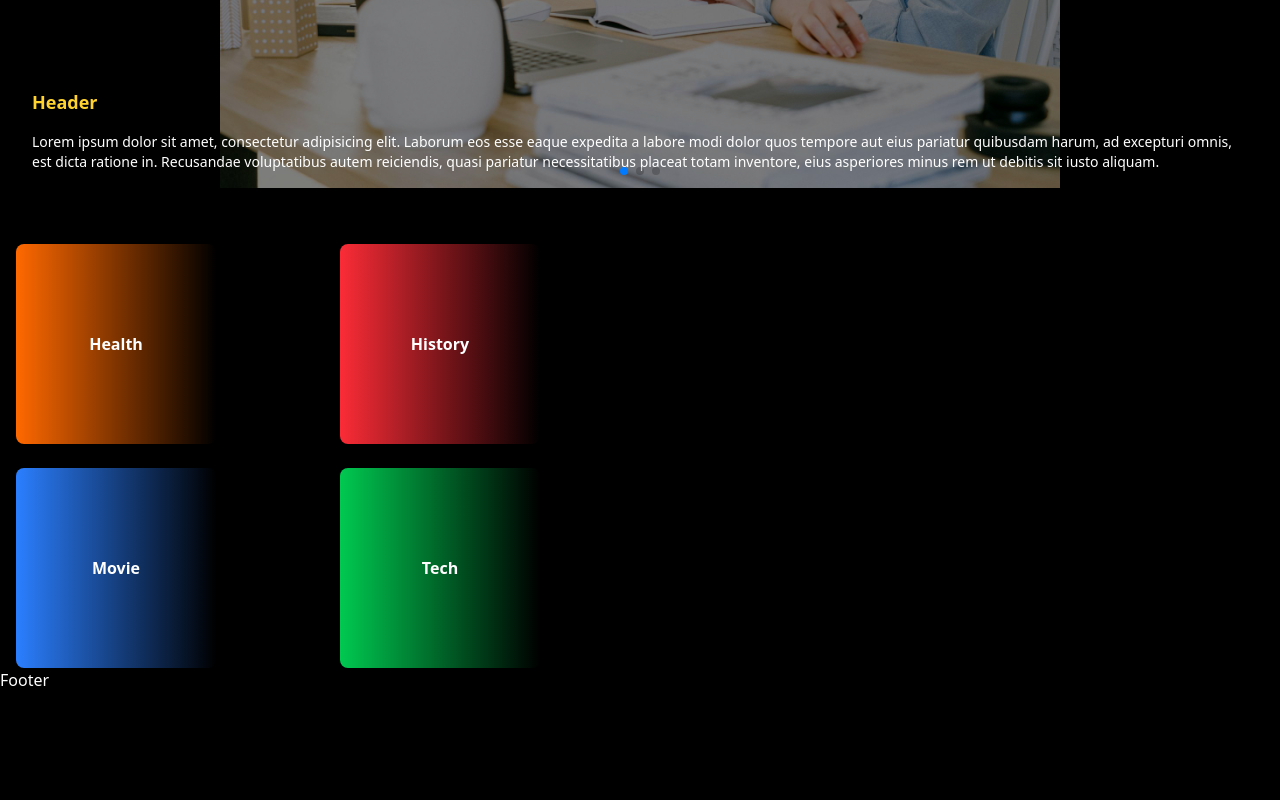
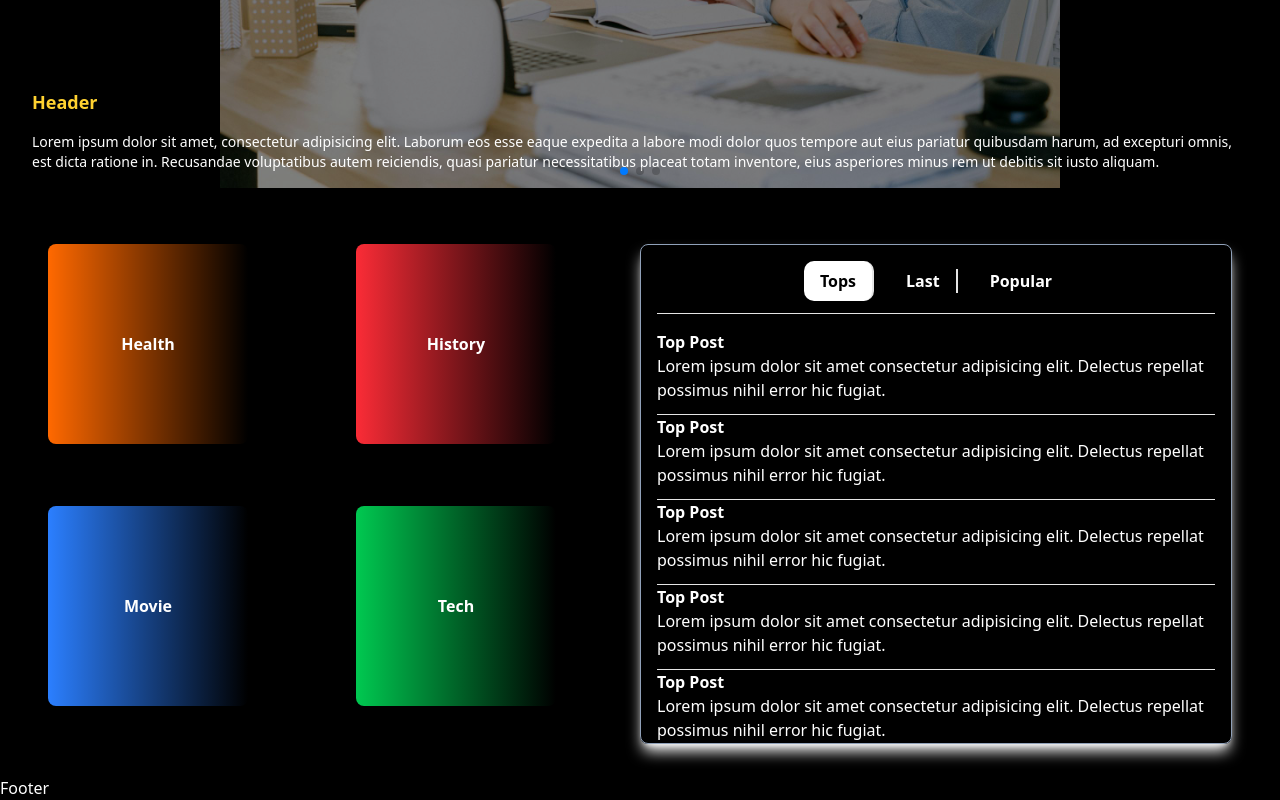
Before and after one commit to furkanarslan1/next_blog_app, a Next.js app: page / in a window 1280 px wide. Shown: the part 492-1292 px from the top of the page. Before the commit the page ends 1184 px from the top, so only its background shows below. Built offline with nearby package versions, Linux system fonts and the light colour scheme.

Commit message:
feat: add tab-switching functionality to Aside component

```diff
--- a/src/app/(home)/components/Categories.tsx
+++ b/src/app/(home)/components/Categories.tsx
@@ -3,7 +3,7 @@ import React from "react";
 
 export default function Categories() {
   return (
-    <div className="grid grid-cols-2 gap-6">
+    <div className="md:grid grid-cols-2 gap-6 hidden ">
       <Link
         href="/healt"
         className="bg-gradient-to-r from-orange-500 orange-900 to-white-50 w-[200px] h-[200px] flex items-center justify-center font-bold rounded-md hover:from-orange-500 hover:to-orange-900 transition-colors duration-500"
--- /dev/null
+++ b/src/app/(home)/components/aside/Aside.tsx
@@ -0,0 +1,36 @@
+"use client";
+
+import { useState } from "react";
+import Tops from "./tops/Tops";
+import Last from "./last/Last";
+import Popular from "./popular/Popular";
+
+export default function Aside() {
+  const [activeTab, setActiveTab] = useState<"Tops" | "Last" | "Popular">(
+    "Tops"
+  );
+  return (
+    <div className=" border-1 border-slate-400 p-4 rounded-md shadow-white shadow-lg h-[500px] overflow-y-scroll ">
+      <div>
+        <header className="flex items-center gap-4 justify-center font-bold divide-x-2 border-b-1 pb-3 ">
+          {["Tops", "Last", "Popular"].map((tab) => (
+            <button
+              key={tab}
+              onClick={() => setActiveTab(tab as "Tops" | "Last" | "Popular")}
+              className={`px-4 cursor-pointer ${
+                activeTab === tab
+                  ? "bg-white px-4 py-2 rounded-lg text-black"
+                  : "text-white"
+              }`}
+            >
+              {tab}
+            </button>
+          ))}
+        </header>
+        <div className="mt-4">{activeTab === "Tops" && <Tops />}</div>
+        <div className="mt-4">{activeTab === "Last" && <Last />}</div>
+        <div className="mt-4">{activeTab === "Popular" && <Popular />}</div>
+      </div>
+    </div>
+  );
+}
--- /dev/null
+++ b/src/app/(home)/components/aside/last/Last.tsx
@@ -0,0 +1,64 @@
+import React from "react";
+
+export default function Last() {
+  return (
+    <div>
+      <div className="border-b-1 pb-3">
+        <h6 className="font-semibold">Last Post</h6>
+        <p>
+          Lorem ipsum dolor sit amet consectetur adipisicing elit. Delectus
+          repellat possimus nihil error hic fugiat.
+        </p>
+      </div>
+      <div className="border-b-1 pb-3">
+        <h6 className="font-semibold">Last Post</h6>
+        <p>
+          Lorem ipsum dolor sit amet consectetur adipisicing elit. Delectus
+          repellat possimus nihil error hic fugiat.
+        </p>
+      </div>
+      <div className="border-b-1 pb-3">
+        <h6 className="font-semibold">Last Post</h6>
+        <p>
+          Lorem ipsum dolor sit amet consectetur adipisicing elit. Delectus
+          repellat possimus nihil error hic fugiat.
+        </p>
+      </div>
+      <div className="border-b-1 pb-3">
+        <h6 className="font-semibold">Last Post</h6>
+        <p>
+          Lorem ipsum dolor sit amet consectetur adipisicing elit. Delectus
+          repellat possimus nihil error hic fugiat.
+        </p>
+      </div>
+      <div className="border-b-1 pb-3">
+        <h6 className="font-semibold">Last Post</h6>
+        <p>
+          Lorem ipsum dolor sit amet consectetur adipisicing elit. Delectus
+          repellat possimus nihil error hic fugiat.
+        </p>
+      </div>
+      <div className="border-b-1 pb-3">
+        <h6 className="font-semibold">Last Post</h6>
+        <p>
+          Lorem ipsum dolor sit amet consectetur adipisicing elit. Delectus
+          repellat possimus nihil error hic fugiat.
+        </p>
+      </div>
+      <div className="border-b-1 pb-3">
+        <h6 className="font-semibold">Last Post</h6>
+        <p>
+          Lorem ipsum dolor sit amet consectetur adipisicing elit. Delectus
+          repellat possimus nihil error hic fugiat.
+        </p>
+      </div>
+      <div className="border-b-1 pb-3">
+        <h6 className="font-semibold">Last Post</h6>
+        <p>
+          Lorem ipsum dolor sit amet consectetur adipisicing elit. Delectus
+          repellat possimus nihil error hic fugiat.
+        </p>
+      </div>
+    </div>
+  );
+}
--- /dev/null
+++ b/src/app/(home)/components/aside/popular/Popular.tsx
@@ -0,0 +1,64 @@
+import React from "react";
+
+export default function Popular() {
+  return (
+    <div>
+      <div className="border-b-1 pb-3">
+        <h6 className="font-semibold">Popular Post</h6>
+        <p>
+          Lorem ipsum dolor sit amet consectetur adipisicing elit. Delectus
+          repellat possimus nihil error hic fugiat.
+        </p>
+      </div>
+      <div className="border-b-1 pb-3">
+        <h6 className="font-semibold">Popular Post</h6>
+        <p>
+          Lorem ipsum dolor sit amet consectetur adipisicing elit. Delectus
+          repellat possimus nihil error hic fugiat.
+        </p>
+      </div>
+      <div className="border-b-1 pb-3">
+        <h6 className="font-semibold">Popular Post</h6>
+        <p>
+          Lorem ipsum dolor sit amet consectetur adipisicing elit. Delectus
+          repellat possimus nihil error hic fugiat.
+        </p>
+      </div>
+      <div className="border-b-1 pb-3">
+        <h6 className="font-semibold">Popular Post</h6>
+        <p>
+          Lorem ipsum dolor sit amet consectetur adipisicing elit. Delectus
+          repellat possimus nihil error hic fugiat.
+        </p>
+      </div>
+      <div className="border-b-1 pb-3">
+        <h6 className="font-semibold">Popular Post</h6>
+        <p>
+          Lorem ipsum dolor sit amet consectetur adipisicing elit. Delectus
+          repellat possimus nihil error hic fugiat.
+        </p>
+      </div>
+      <div className="border-b-1 pb-3">
+        <h6 className="font-semibold">Popular Post</h6>
+        <p>
+          Lorem ipsum dolor sit amet consectetur adipisicing elit. Delectus
+          repellat possimus nihil error hic fugiat.
+        </p>
+      </div>
+      <div className="border-b-1 pb-3">
+        <h6 className="font-semibold">Popular Post</h6>
+        <p>
+          Lorem ipsum dolor sit amet consectetur adipisicing elit. Delectus
+          repellat possimus nihil error hic fugiat.
+        </p>
+      </div>
+      <div className="border-b-1 pb-3">
+        <h6 className="font-semibold">Popular Post</h6>
+        <p>
+          Lorem ipsum dolor sit amet consectetur adipisicing elit. Delectus
+          repellat possimus nihil error hic fugiat.
+        </p>
+      </div>
+    </div>
+  );
+}
--- /dev/null
+++ b/src/app/(home)/components/aside/tops/Tops.tsx
@@ -0,0 +1,64 @@
+import React from "react";
+
+export default function Tops() {
+  return (
+    <div>
+      <div className="border-b-1 pb-3">
+        <h6 className="font-semibold">Top Post</h6>
+        <p>
+          Lorem ipsum dolor sit amet consectetur adipisicing elit. Delectus
+          repellat possimus nihil error hic fugiat.
+        </p>
+      </div>
+      <div className="border-b-1 pb-3">
+        <h6 className="font-semibold">Top Post</h6>
+        <p>
+          Lorem ipsum dolor sit amet consectetur adipisicing elit. Delectus
+          repellat possimus nihil error hic fugiat.
+        </p>
+      </div>
+      <div className="border-b-1 pb-3">
+        <h6 className="font-semibold">Top Post</h6>
+        <p>
+          Lorem ipsum dolor sit amet consectetur adipisicing elit. Delectus
+          repellat possimus nihil error hic fugiat.
+        </p>
+      </div>
+      <div className="border-b-1 pb-3">
+        <h6 className="font-semibold">Top Post</h6>
+        <p>
+          Lorem ipsum dolor sit amet consectetur adipisicing elit. Delectus
+          repellat possimus nihil error hic fugiat.
+        </p>
+      </div>
+      <div className="border-b-1 pb-3">
+        <h6 className="font-semibold">Top Post</h6>
+        <p>
+          Lorem ipsum dolor sit amet consectetur adipisicing elit. Delectus
+          repellat possimus nihil error hic fugiat.
+        </p>
+      </div>
+      <div className="border-b-1 pb-3">
+        <h6 className="font-semibold">Top Post</h6>
+        <p>
+          Lorem ipsum dolor sit amet consectetur adipisicing elit. Delectus
+          repellat possimus nihil error hic fugiat.
+        </p>
+      </div>
+      <div className="border-b-1 pb-3">
+        <h6 className="font-semibold">Top Post</h6>
+        <p>
+          Lorem ipsum dolor sit amet consectetur adipisicing elit. Delectus
+          repellat possimus nihil error hic fugiat.
+        </p>
+      </div>
+      <div className="border-b-1 pb-3">
+        <h6 className="font-semibold">Top Post</h6>
+        <p>
+          Lorem ipsum dolor sit amet consectetur adipisicing elit. Delectus
+          repellat possimus nihil error hic fugiat.
+        </p>
+      </div>
+    </div>
+  );
+}
--- a/src/app/(home)/page.tsx
+++ b/src/app/(home)/page.tsx
@@ -1,3 +1,4 @@
+import Aside from "./components/aside/Aside";
 import Categories from "./components/Categories";
 import Swipper from "./components/Swipper";
 
@@ -5,8 +6,9 @@ export default function Home() {
   return (
     <div className="max-w-7xl mx-auto px-4 ">
       <Swipper />
-      <div className="pt-14 grid grid-cols-2">
+      <div className="pt-14 grid grid-cols-2 p-8">
         <Categories />
+        <Aside />
       </div>
     </div>
   );
```
